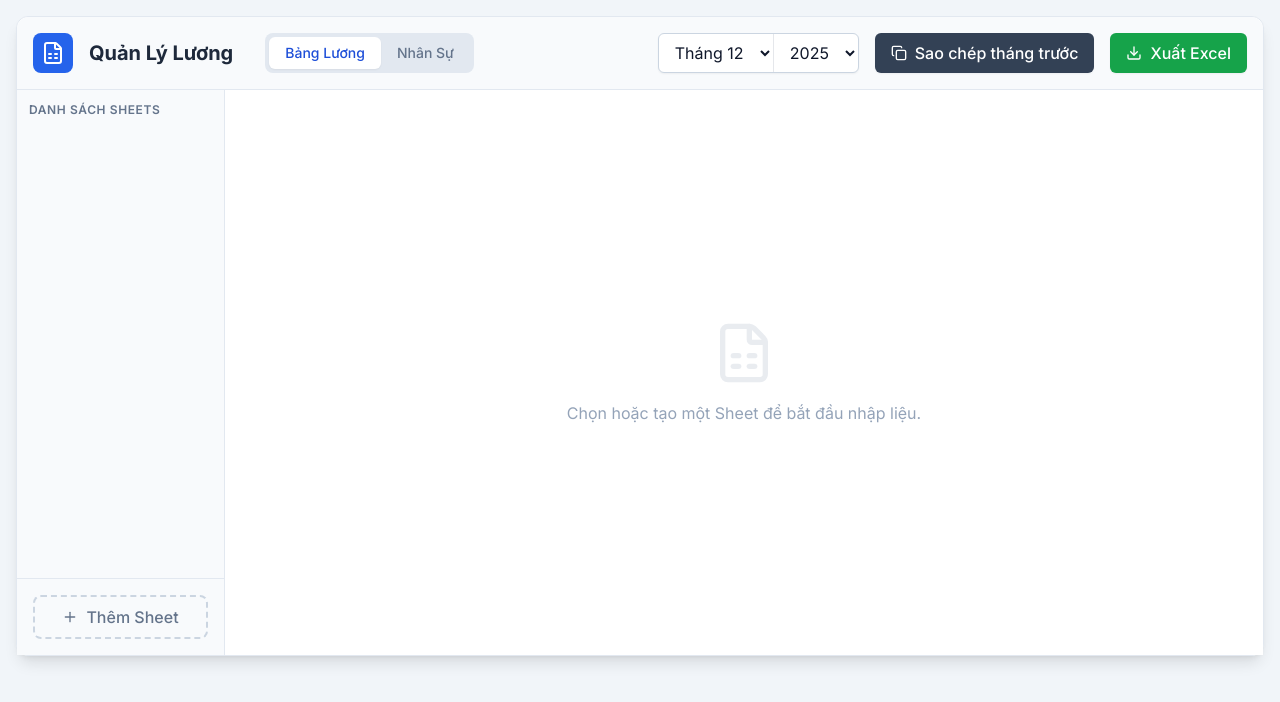
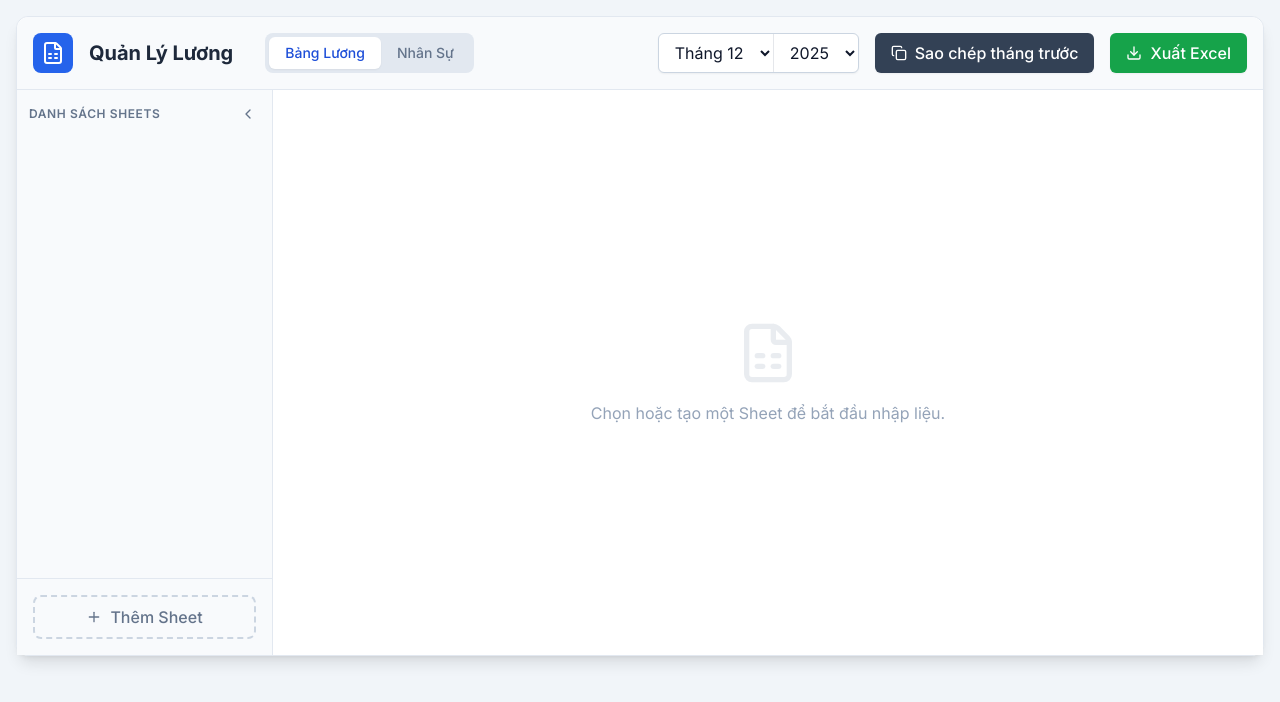
Before and after one commit to NguyenTuan201091/cham_cong_tt, a React (Vite) app: page / in a window 1280 px wide. Shown: the top 702 px of the page. Built offline with nearby package versions, Linux system fonts and the light colour scheme.

Commit message:
UI: Add collapsible sidebar and adjust beneficiary name size

```diff
--- a/App.tsx
+++ b/App.tsx
@@ -5,7 +5,7 @@ import * as XLSX from 'xlsx';
 import { saveAs } from 'file-saver';
 import {
     Plus, Trash2, Download, FileSpreadsheet,
-    ChevronRight, Settings, Layout, Users,
+    ChevronRight, ChevronLeft, Settings, Layout, Users,
     CreditCard, Calendar, Save, Moon, Sun, Monitor,
     Copy, Building2, Briefcase, User, Wallet, Search
 } from 'lucide-react';
@@ -27,6 +27,7 @@ function App() {
     const [activeBatchId, setActiveBatchId] = useState<string | null>(null); // For Payment View
     const [searchTerm, setSearchTerm] = useState('');
     const [filterCompany, setFilterCompany] = useState<string>('ALL');
+    const [isSidebarCollapsed, setIsSidebarCollapsed] = useState(false);
 
     const companies = useMemo(() => {
         const unique = new Set(personnelList.map(p => p.company).filter(Boolean));
@@ -428,9 +429,19 @@ function App() {
                     <div className="flex flex-1 flex-col md:flex-row overflow-hidden">
 
                         {/* Sidebar / Tabs */}
-                        <div className="w-full md:w-52 bg-slate-50 border-r border-slate-200 flex flex-col">
-                            <div className="p-3 font-semibold text-xs text-slate-500 uppercase tracking-wider">
-                                Danh Sách Sheets
+                        <div className={`
+                            bg-slate-50 border-r border-slate-200 flex flex-col transition-all duration-300
+                            ${isSidebarCollapsed ? 'w-16' : 'w-full md:w-64'}
+                        `}>
+                            <div className="p-3 font-semibold text-xs text-slate-500 uppercase tracking-wider flex justify-between items-center h-12">
+                                {!isSidebarCollapsed && <span>Danh Sách Sheets</span>}
+                                <button
+                                    onClick={() => setIsSidebarCollapsed(!isSidebarCollapsed)}
+                                    className="p-1 hover:bg-slate-200 rounded text-slate-500 ml-auto"
+                                    title={isSidebarCollapsed ? "Mở rộng" : "Thu gọn"}
+                                >
+                                    {isSidebarCollapsed ? <ChevronRight className="w-4 h-4" /> : <ChevronLeft className="w-4 h-4" />}
+                                </button>
                             </div>
                             <div className="flex-1 overflow-y-auto">
                                 {workbook.sheets.map(sheet => (
@@ -443,11 +454,13 @@ function App() {
                                                 ? 'bg-white border-blue-600 text-blue-700 shadow-sm'
                                                 : 'border-transparent text-slate-600 hover:bg-slate-100 hover:border-slate-300'}
                                         `}
+                                        title={sheet.name}
                                     >
                                         <div className="flex items-center overflow-hidden">
                                             {activeSheetId === sheet.id ? <Building2 className="w-4 h-4 mr-2 flex-shrink-0" /> : <Briefcase className="w-4 h-4 mr-2 flex-shrink-0 text-slate-400" />}
-                                            <span className="truncate font-medium">{sheet.name}</span>
+                                            {!isSidebarCollapsed && <span className="truncate font-medium">{sheet.name}</span>}
                                         </div>
+                                        {!isSidebarCollapsed && (
                                             <div className="flex opacity-0 group-hover:opacity-100 transition-opacity gap-1">
                                                 <button
                                                     onClick={(e) => { e.stopPropagation(); renameSheet(sheet.id); }}
@@ -464,6 +477,7 @@ function App() {
                                                     <Trash2 className="w-3 h-3" />
                                                 </button>
                                             </div>
+                                        )}
                                     </div>
                                 ))}
                             </div>
@@ -471,8 +485,10 @@ function App() {
                                 <button
                                     onClick={addSheet}
                                     className="w-full flex justify-center items-center py-2 border-2 border-dashed border-slate-300 rounded-lg text-slate-500 hover:border-blue-500 hover:text-blue-600 transition-all font-medium"
+                                    title="Thêm Sheet"
                                 >
-                                    <Plus className="w-4 h-4 mr-2" /> Thêm Sheet
+                                    <Plus className="w-4 h-4" />
+                                    {!isSidebarCollapsed && <span className="ml-2">Thêm Sheet</span>}
                                 </button>
                             </div>
                         </div>
@@ -576,7 +592,7 @@ function App() {
                                                                 </td>
                                                                 <td className="p-2">
                                                                     <input
-                                                                        className="w-full bg-transparent border border-transparent hover:border-slate-300 focus:border-blue-500 focus:bg-white rounded px-2 py-1 outline-none font-bold text-slate-900 uppercase text-lg"
+                                                                        className="w-full bg-transparent border border-transparent hover:border-slate-300 focus:border-blue-500 focus:bg-white rounded px-2 py-1 outline-none font-bold text-slate-900 uppercase text-sm"
                                                                         value={row.beneficiary}
                                                                         list="personnel-suggestions"
                                                                         onChange={(e) => updateRow(activeSheet.id, row.id, 'beneficiary', e.target.value.toUpperCase())}
```
Lines whose indentation alone changed are shown as unchanged.
